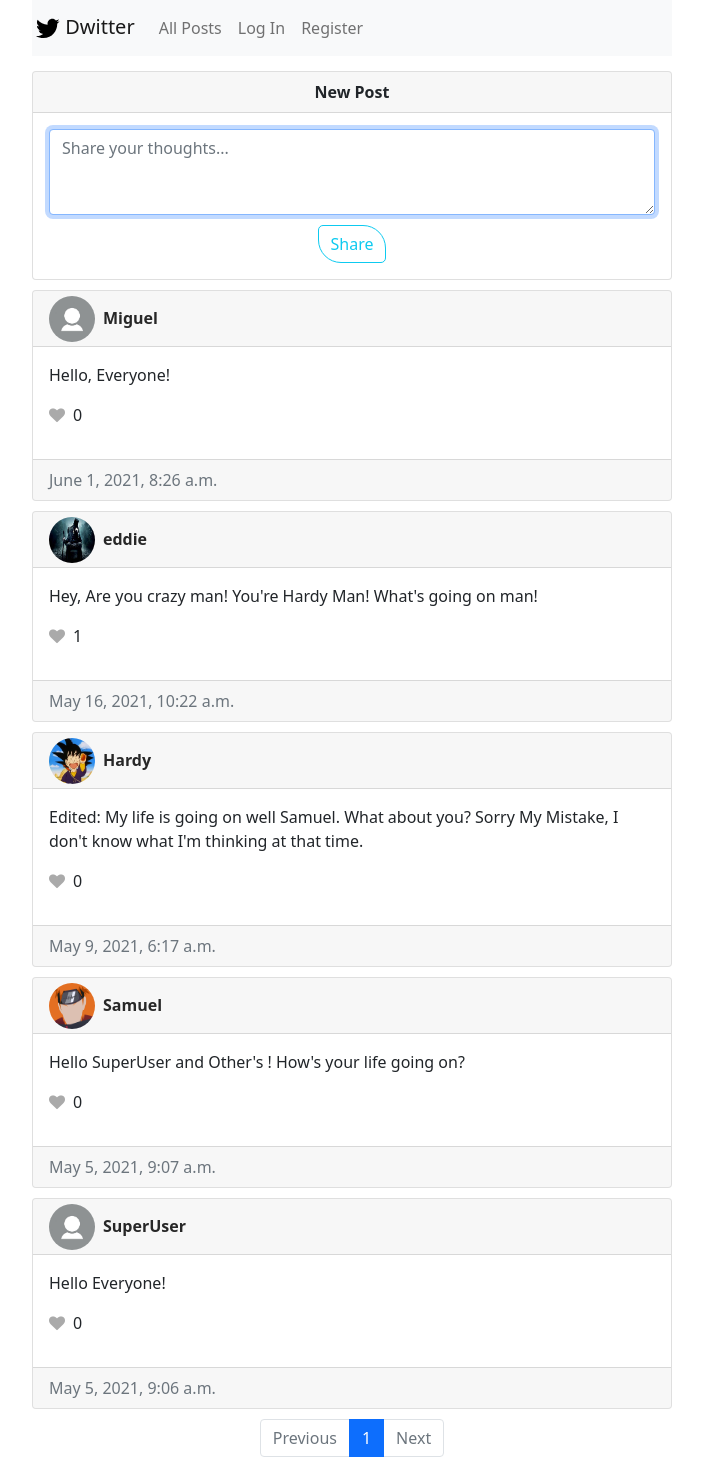
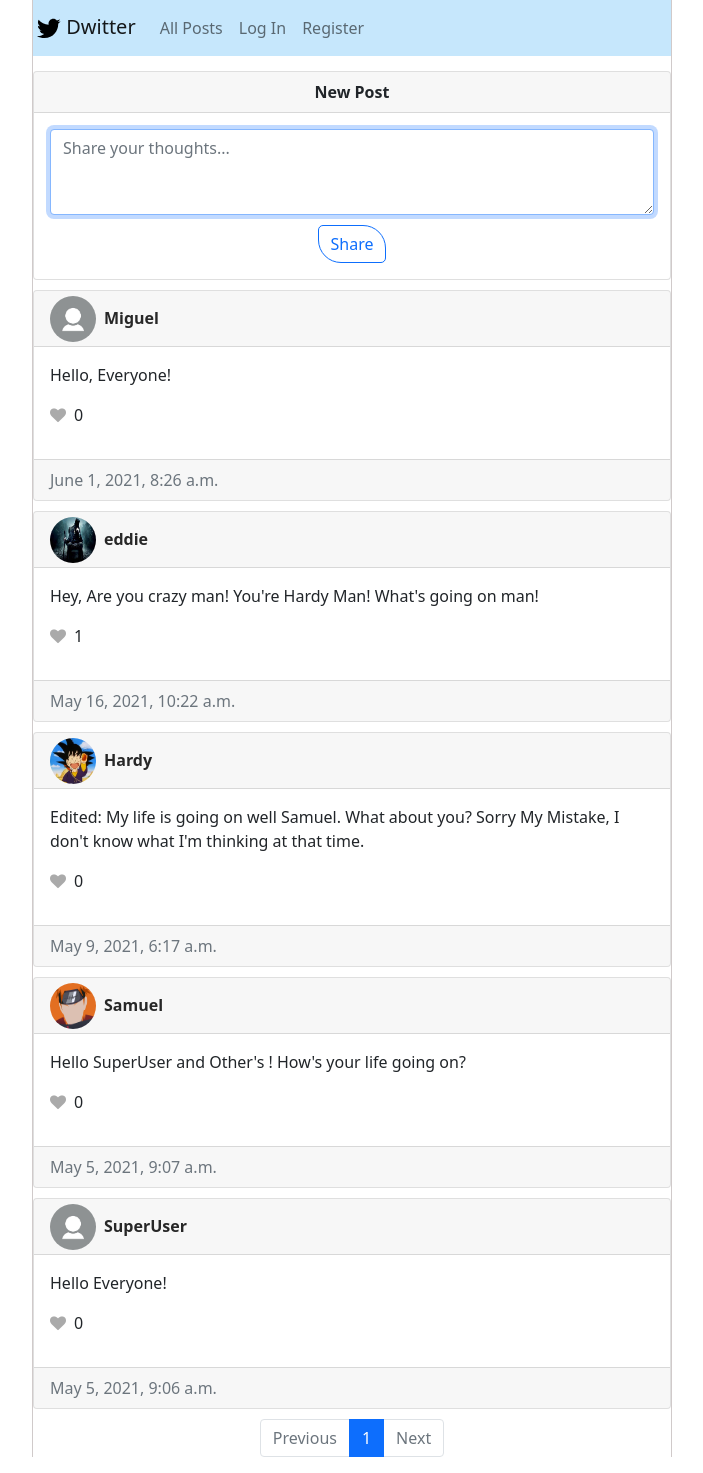
Before and after one commit to Romi-776/Dwitter, a Django app: page / in a window 1280 px wide. Shown: the whole page, without its empty margins (288-991 px from the left). Run offline with Django 3.2, Linux system fonts and the light colour scheme; data comes from the database, SQL or seed files in the repository; both versions use the stored data as it was after the commit; some libraries are stand-ins or nearby versions.

Commit message:
Final touch to navbar and some views but more improvement need to be made

```diff
--- a/network/templates/network/index.html
+++ b/network/templates/network/index.html
@@ -14,7 +14,7 @@
             {% csrf_token %}
             <textarea name='description' autofocus class="form-control" id="exampleFormControlTextarea1" rows="3"
                 placeholder="Share your thoughts..."></textarea>
-            <button type="submit" style="border-radius: 5px 23px; margin-top: 10px;" class="btn btn-outline-info">Share</button>
+            <button type="submit" style="border-radius: 5px 23px; margin-top: 10px;" class="btn btn-outline-primary">Share</button>
         </form>
     </div>
 </div>
@@ -113,7 +113,7 @@
     <h2 class="text-center" style="color:coral;">Please Follow Someone to see their posts</h2>
 
     {% for suggestion in friend_suggestions %}
-    <div class="col-lg-6" style="margin: auto; margin-top: 10px; padding: 5px; padding: 10px;">
+    <div class="col-lg-8" style="margin: auto; margin-top: 10px; padding: 5px; padding: 10px;">
         <div class="d-flex flex-row border rounded">
             <div>
                 <img src="{{suggestion.user_profile.profile_pic.url}}"
@@ -131,6 +131,7 @@
         </div>
     </div>
     {% endfor %}
+    <div style="margin-top: 30px ;"></div>
 
     {% endif %}
     {% endfor %}
--- a/network/templates/network/layout.html
+++ b/network/templates/network/layout.html
@@ -39,8 +39,9 @@
             href="https://cdnjs.cloudflare.com/ajax/libs/font-awesome/4.7.0/css/font-awesome.min.css">
     </head>
 
-    <body style="margin: auto;" class=" col-lg-6">
-        <nav class="navbar navbar-expand-lg navbar-light bg-light">
+    <body style="margin: auto; border-left: 1px solid rgb(208, 202, 202);border-right: 1px solid rgb(208, 202, 202);"
+        class=" col-lg-6">
+        <nav class="navbar navbar-expand-lg navbar-light" style="background-color: rgb(198, 231, 252);">
             <a class="navbar-brand" style="padding-left: 3px;line-height: 15px;" href="{% url 'index' %}">
                 <svg viewBox="0 0 24 24" id="twitter-icon" style="height: 25px;"
                     class="r-k200y r-13gxpu9 r-4qtqp9 r-yyyyoo r-eu3ka r-dnmrzs r-bnwqim r-1plcrui r-lrvibr">
@@ -54,8 +55,7 @@
             </a>
 
 
-            <div class="navbar-nav nav-pills navbar-light bg-light" id="v-pills-tab" role="tablist"
-                aria-orientation="vertical">
+            <div class="navbar-nav nav-pills navbar-light" id="v-pills-tab" role="tablist" aria-orientation="vertical">
                 {% if user.is_authenticated %}
                 <a class="nav-link" id="v-pills-home-tab" data-toggle="pill" href="{% url 'profile'%}" role="tab"
                     aria-controls="v-pills-home" aria-selected="true"><strong>{{ request.user.username }}</strong></a>
--- a/network/templates/network/profile.html
+++ b/network/templates/network/profile.html
@@ -119,8 +119,10 @@
 
 <!-- A line to separate the User details form his posts -->
 <hr style="margin-top: 33%;border: 1px solid black;">
+{% if posts %}
 <h2 class="text-center">Your Dweets</h2>
 <hr style="border: 1px solid black;">
+{% endif %}
 <div class="my-posts">
     {% for post in posts %}
     <div class="card">
@@ -141,7 +143,7 @@
             <h3>You haven't Dweeted yet</h3>
             <p class="text-muted">When you post a Dweet, it'll show up here.</p>
             <form action="{% url 'index' %}">
-                <button type="submit" style="border-radius: 5px 23px;" class="btn btn-outline-info">
+                <button type="submit" style="border-radius: 5px 23px; margin-bottom: 20px;" class="btn btn-outline-info">
                     Dweet Now
                 </button>
             </form>
```
Also changed, not shown: db.sqlite3.
